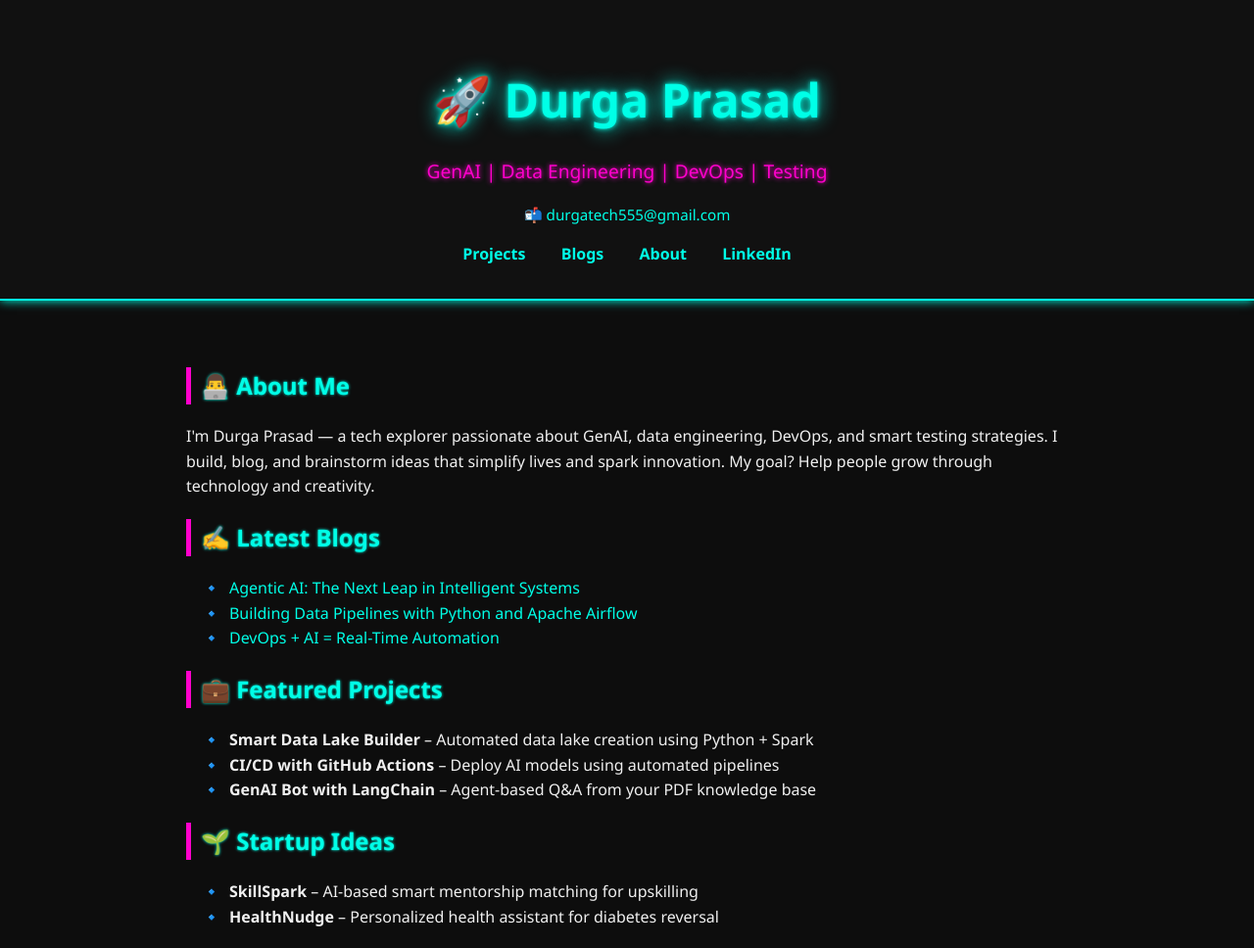
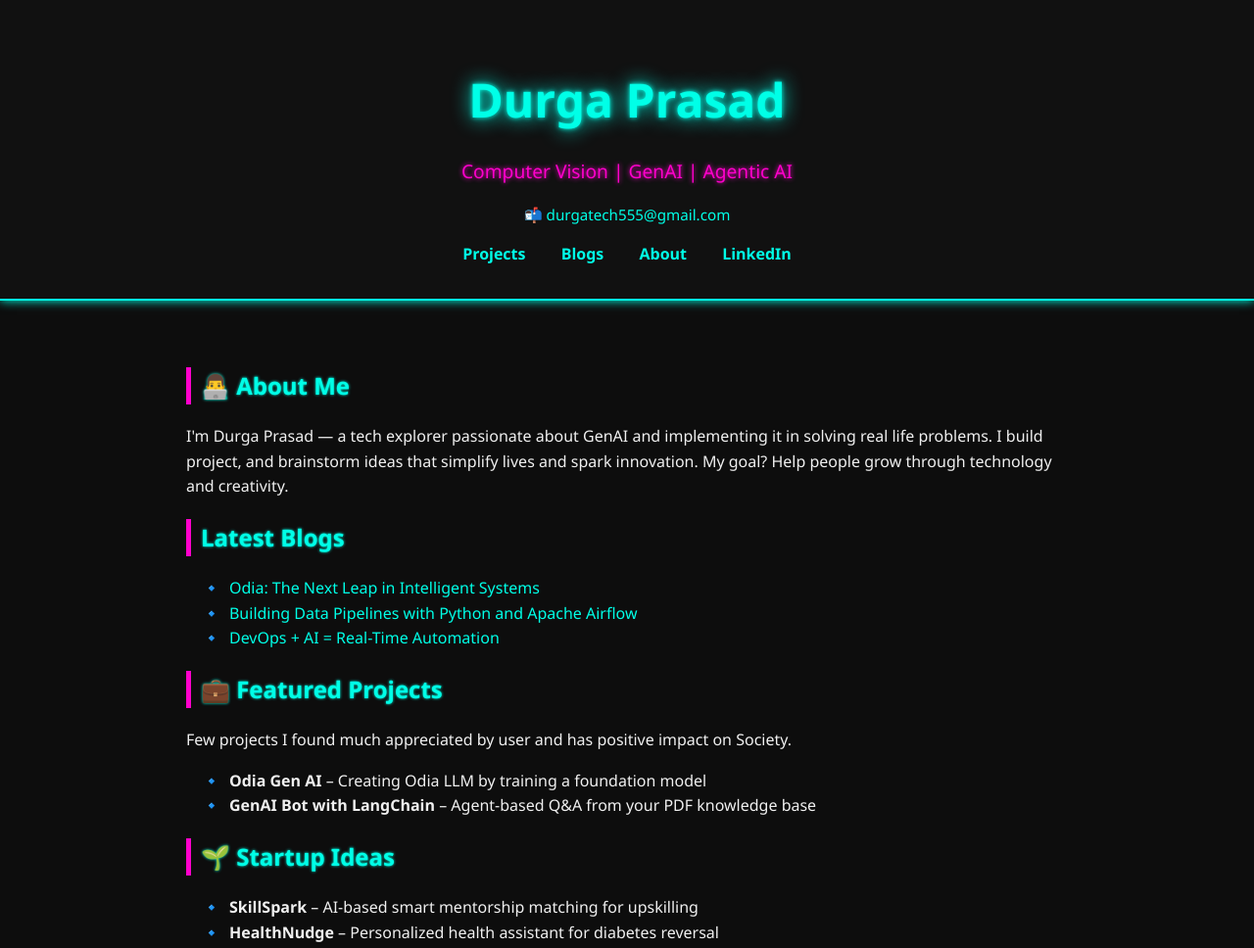
Before and after one commit to DurgaPrasadPatra/DurgaPrasadPatra.github.io, a plain HTML site: page index.html in a window 1280 px wide. Shown: the top 968 px of the page at 98% size. Drawn offline with Linux system fonts and the light colour scheme.

Commit message:
index.html

```diff
--- a/index.html
+++ b/index.html
@@ -3,14 +3,14 @@
 <head>
   <meta charset="UTF-8" />
   <meta name="viewport" content="width=device-width, initial-scale=1.0" />
-  <title>Durga Prasad | GenAI & Data Engineer</title>
-  <meta name="description" content="Durga Prasad's portfolio and blog featuring GenAI, data engineering, DevOps, and testing. Explore technical projects, startup ideas, and hands-on knowledge shared with a neon-lit edge.">
+  <title>Durga Prasad Patra| GenAI & Agentic AI Engineer</title>
+  <meta name="description" content="Durga Prasad's portfolio and blog featuring GenAI Application. Explore technical projects, startup ideas, and hands-on knowledge shared with a neon-lit edge.">
   <link rel="stylesheet" href="style.css" />
 </head>
 <body>
   <header class="neon-header">
-    <h1>🚀 Durga Prasad</h1>
-    <p class="tagline">GenAI | Data Engineering | DevOps | Testing</p>
+    <h1> Durga Prasad</h1>
+    <p class="tagline">Computer Vision | GenAI | Agentic AI  </p>
     <p class="contact"><a href="mailto:durgatech555@gmail.com">📬 durgatech555@gmail.com</a></p>
     <nav>
       <a href="projects.html">Projects</a>
@@ -24,16 +24,18 @@
     <section>
       <h2>👨‍💻 About Me</h2>
       <p>
-        I'm Durga Prasad — a tech explorer passionate about GenAI, data engineering, DevOps, and smart testing strategies.
-        I build, blog, and brainstorm ideas that simplify lives and spark innovation. My goal?
+        I'm Durga Prasad — a tech explorer passionate about GenAI and implementing it in solving real life problems.
+        I build project, and brainstorm ideas that simplify lives and spark innovation. My goal?
         Help people grow through technology and creativity.
+
+
       </p>
     </section>
 
     <section>
-      <h2>✍️ Latest Blogs</h2>
+      <h2> Latest Blogs</h2>
       <ul>
-        <li><a href="blogs.html#blog1">Agentic AI: The Next Leap in Intelligent Systems</a></li>
+        <li><a href="blogs.html#blog1">Odia: The Next Leap in Intelligent Systems</a></li>
         <li><a href="blogs.html#blog2">Building Data Pipelines with Python and Apache Airflow</a></li>
         <li><a href="blogs.html#blog3">DevOps + AI = Real-Time Automation</a></li>
       </ul>
@@ -41,9 +43,12 @@
 
     <section>
       <h2>💼 Featured Projects</h2>
+      <p>
+        Few projects I found much appreciated by user and has positive impact on Society.
+      </p>
       <ul>
-        <li><strong>Smart Data Lake Builder</strong> – Automated data lake creation using Python + Spark</li>
-        <li><strong>CI/CD with GitHub Actions</strong> – Deploy AI models using automated pipelines</li>
+        <li><strong>Odia Gen AI </strong> – Creating Odia LLM by training a foundation model </li>
+
         <li><strong>GenAI Bot with LangChain</strong> – Agent-based Q&A from your PDF knowledge base</li>
       </ul>
     </section>
```
